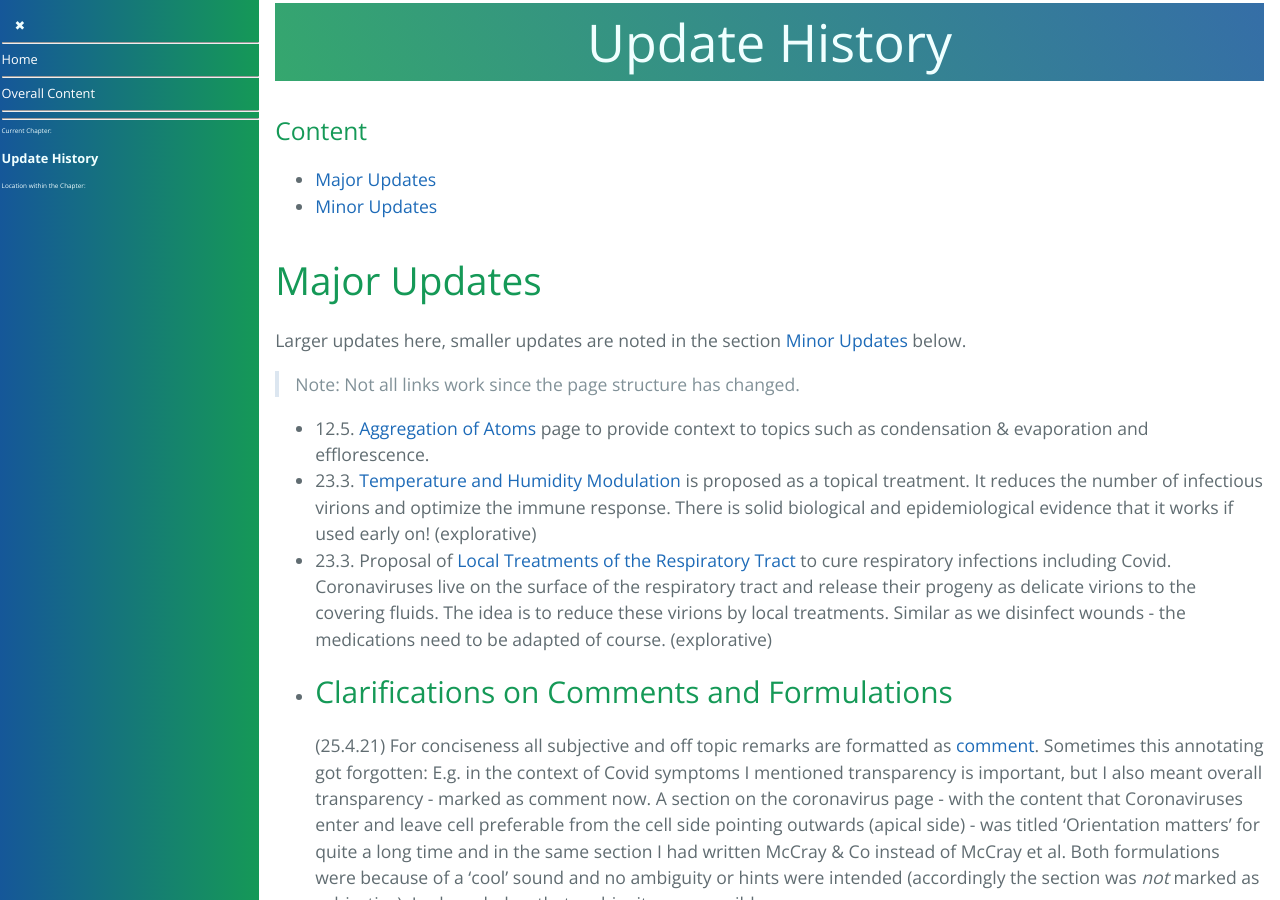
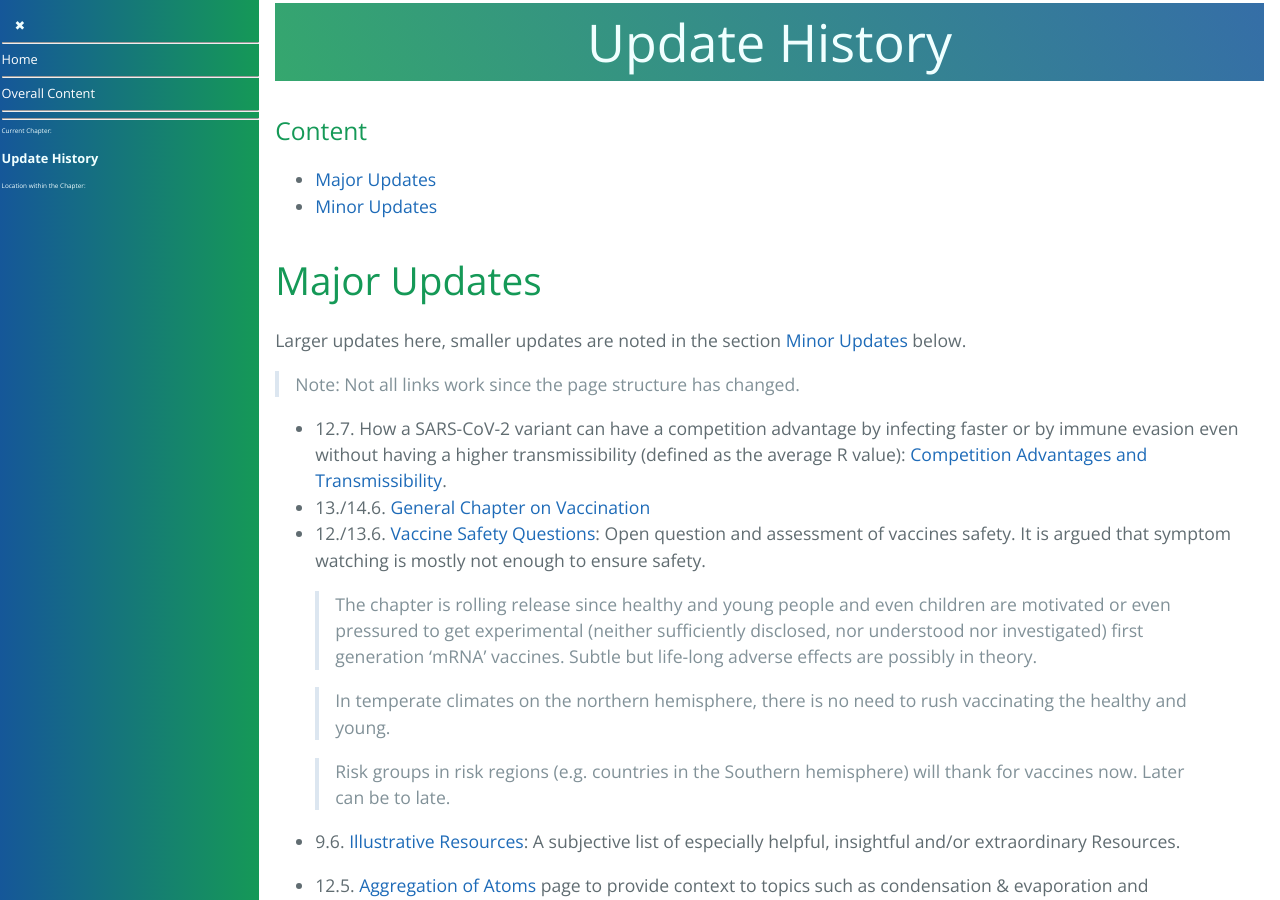
Before and after one commit to forestgrape/coronavirus, a Jekyll site: the page built from 1_introduction/update_history.md, in a window 1280 px wide and 900 px high. Built offline with Jekyll 4.4.1, drawn with Linux system fonts in a browser that asks for light colours; our own code applies the rules of GitHub Pages for plain Markdown files; some of the changed text lies outside the part shown.

Commit message:
update history

```diff
--- a/1_introduction/update_history.md
+++ b/1_introduction/update_history.md
@@ -10,6 +10,18 @@ Larger updates here, smaller updates are noted in the section [Minor Updates](#m
 
 > Note: Not all links work since the page structure has changed.
 
+
+
+- 12.7. How a SARS-CoV-2 variant can have a competition advantage by infecting faster or by immune evasion even without having a higher transmissibility (defined as the average R value): [Competition Advantages and Transmissibility](5_epidemiological/competition_advantages.md).
+- 13./14.6. [General Chapter on Vaccination](10_vaccines/immunization.md)
+- 12./13.6. [Vaccine Safety Questions](10_vaccines/vaccine_safety.md): Open question and assessment of vaccines safety. It is argued that symptom watching is mostly not enough to ensure safety.
+  > The chapter is rolling release since healthy and young people and even children are motivated or even pressured to get experimental (neither sufficiently disclosed, nor understood nor investigated) first generation 'mRNA' vaccines. Subtle but life-long adverse effects are possibly in theory.
+
+  > In temperate climates on the northern hemisphere, there is no need to rush vaccinating the healthy and young.
+
+  > Risk groups in risk regions (e.g. countries in the Southern hemisphere) will thank for vaccines now. Later can be to late.
+
+- 9.6. [Illustrative Resources](1_introduction/illustrative_resources.md): A subjective list of especially helpful, insightful and/or extraordinary Resources.
 
 - 12.5. [Aggregation of Atoms](9_physics/aggregations_of_atoms.md) page to provide context to topics such as condensation & evaporation and efflorescence.
 - 23.3. [Temperature and Humidity Modulation](6_prevention_and_treatment/temperature_modulation.md) is proposed as a topical treatment. It reduces the number of infectious virions and optimize the immune response. There is solid biological and epidemiological evidence that it works if used early on! (explorative)
@@ -89,6 +101,16 @@ Larger updates here, smaller updates are noted in the section [Minor Updates](#m
     3. Upright clearance evolved when we all were in warm and mostly humid parts of Africa (well it likely got a little drier in the winter months and savanna replaced rainforest in East Africa, so we had motivation to stand up more and more). In such humid environments, clearance works better. In evolutionary dimensions, there has been only a short time for the adaption to cold and dry climate (how much depends on the overall drive for adaption, which isn't straight forward to say since migration routes have twists, crossings and turns, desert nights tend to be cold around the world and lifestyles were and are different). To a permanent stay in heated indoor spaces, there has been and no genetic adaption at all.
 
 ## Minor Updates
+- 14./15.11.: Fixed some mistakes. E.g. in [immuno assyas](./3_medical/immuno_assyas.md), some scrolling error, many spelling mistakes. Clarifications in [viruses](./2_biological/viruses.md) and [coronaviruses](2_biological/coronavirus.md) (ongoing work).
+- 13.-15.11.: Formulations. Some formulations changed back and forth.
+  > *When rules restrict individuals based on R values or even without medical basis - both is in general firmly opposed on this page -, conciseness and directness are the focus.*
+- 12.11.: Updates across the page, for example: added pictures to [Diagnosis and Viral Load](3_medical/diagnosis_and_viral_load.md).
+- 12.9.: [Development and Localization of the Immunity](4_immunological/ontogenesis_and_locality_of_immunity.md) clarified and extended.
+- 9.9. Many small changes across the page and a new chapter added: [Recent Topics added](#recent-topics-added).
+- 5.9.: New brainstorming [Chapter on Air Quality](7_social/good_air.md). How to measure, achieve and certify the air quality.
+- 1.9.: Added some references that a lifestyle [movement](6_prevention_and_treatment/movement.md) helps to prevent severe Covid.
+- 27.8.: New Accompanying Page which contains situations estimates/analyses for Switzerland: <https://forestgrape.github.io/corona-ch/> (Page in German)
+- 27.8.: Section [Outdoors is Safer](7_social/controlling.md#outdoors-is-safer) on the controlling page clarified.
 - 24.8.: General notes on data handling moved to its own page [Data](8_data/data.md) (previously section on monitoring.md or scattered remarks).
 - 24.8.: A new page [Situation Assessments](1_introduction/situation_assessments.md) grouping the previously scattered situation assessments.
 - 22.8.: Many updates and clarifications across the page. E.g.
```
